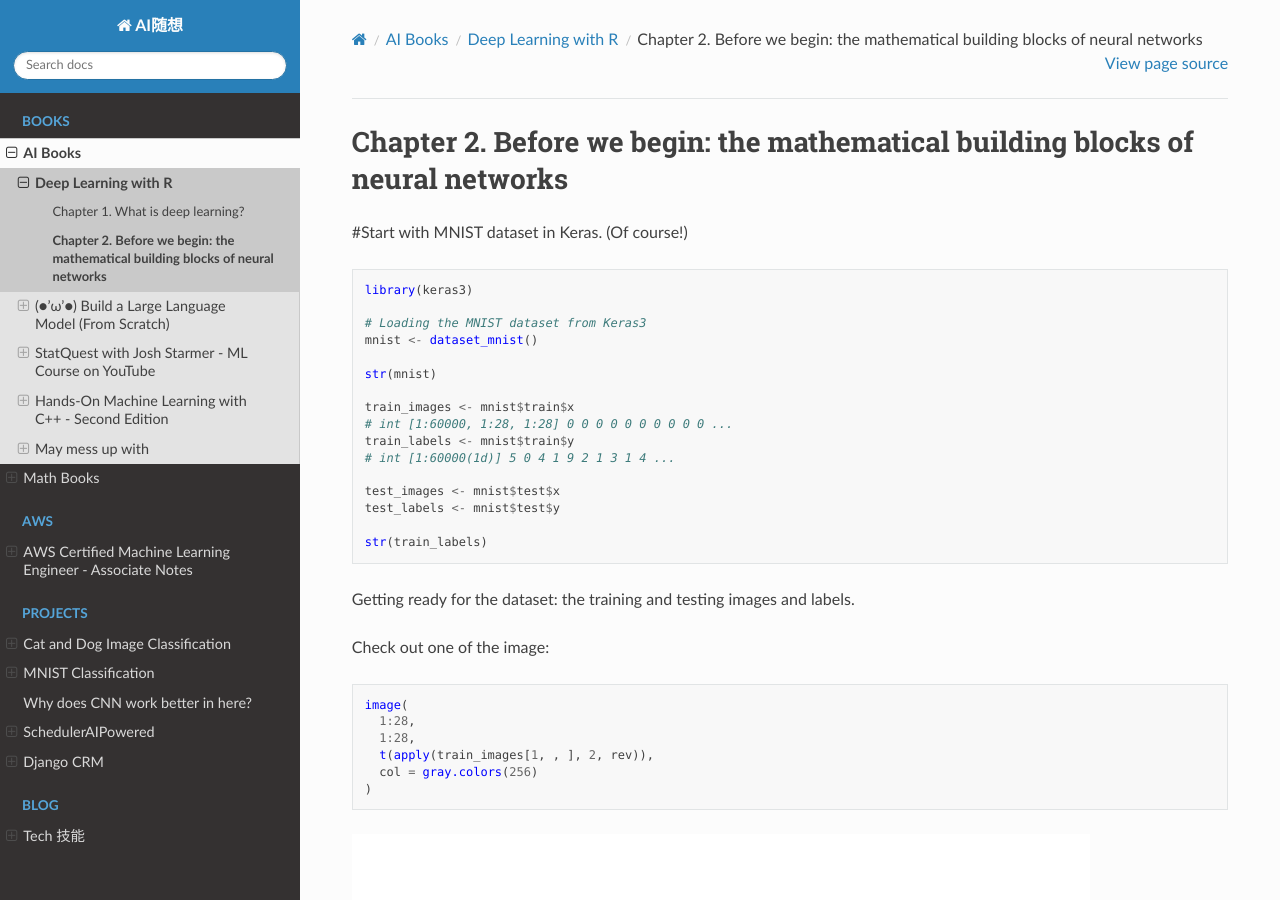
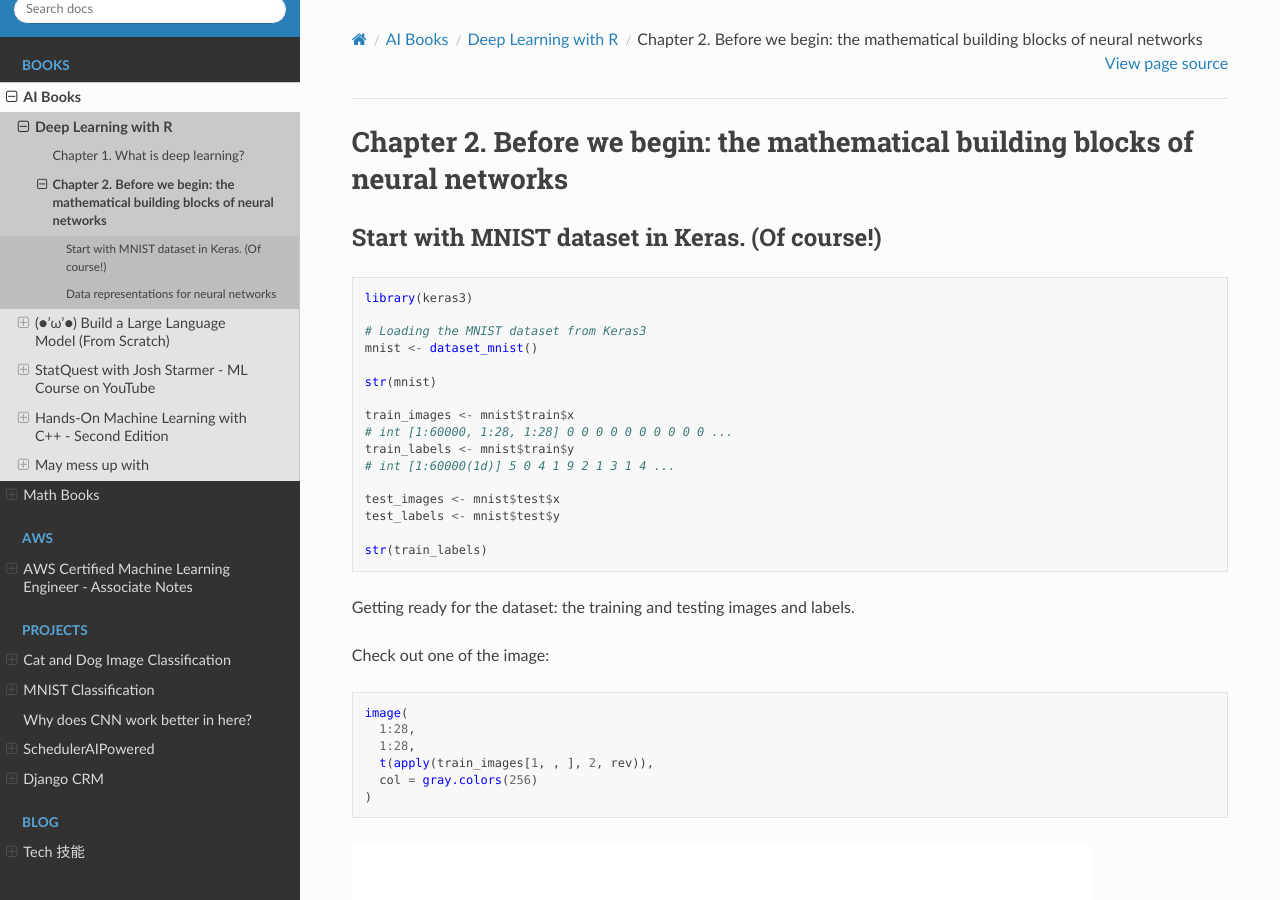
Before and after one commit to xiaoyulyu999/readdoc, a Sphinx documentation site: the page built from source/books/AI/Deep_Learning_with_R/chapter2.rst, in a window 1280 px wide and 900 px high. Built offline with Sphinx 7.4.7 and the Read the Docs theme 3.1.0, drawn with Linux system fonts in a browser that asks for light colours; pages that are not in the unit, such as notebooks, are missing from menus; some of the changed text lies outside the part shown.

Commit message:
chapter 1

```diff
--- a/source/books/AI/Deep_Learning_with_R/chapter2.rst
+++ b/source/books/AI/Deep_Learning_with_R/chapter2.rst
@@ -1,7 +1,8 @@
 Chapter 2. Before we begin: the mathematical building blocks of neural networks
 ===============================================================================
 
-#Start with MNIST dataset in Keras. (Of course!)
+Start with MNIST dataset in Keras. (Of course!)
+------------------------------------------------
 
 .. code-block:: R
 
@@ -117,7 +118,8 @@ RUN
    [1] 0.06619187
    */
 
-##Data representations for neural networks
+Data representations for neural networks
+----------------------------------------
 
 - What is tensor?
 Tensors are a generalization of vectors and matrices to an arbitrary number of dimensions (note that in the context of tensors, a *dimension* is often called an *axis*). In R, vectors are used to create and manipulate 1D tensors, and matrices are used for 2D tensors. For higher-level dimensions, *array* objects (which support any number of dimensions) are used.
```
